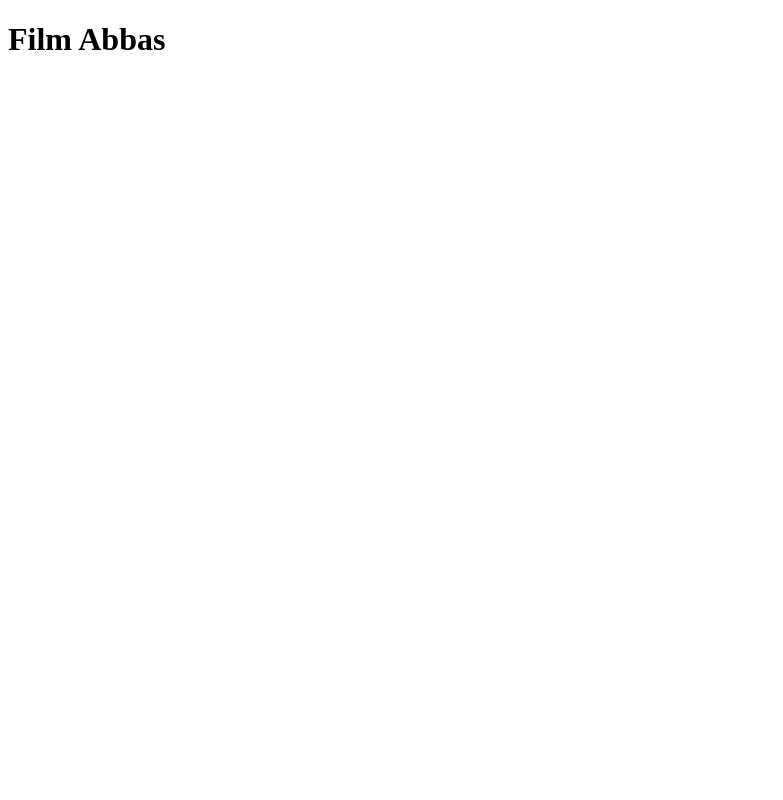
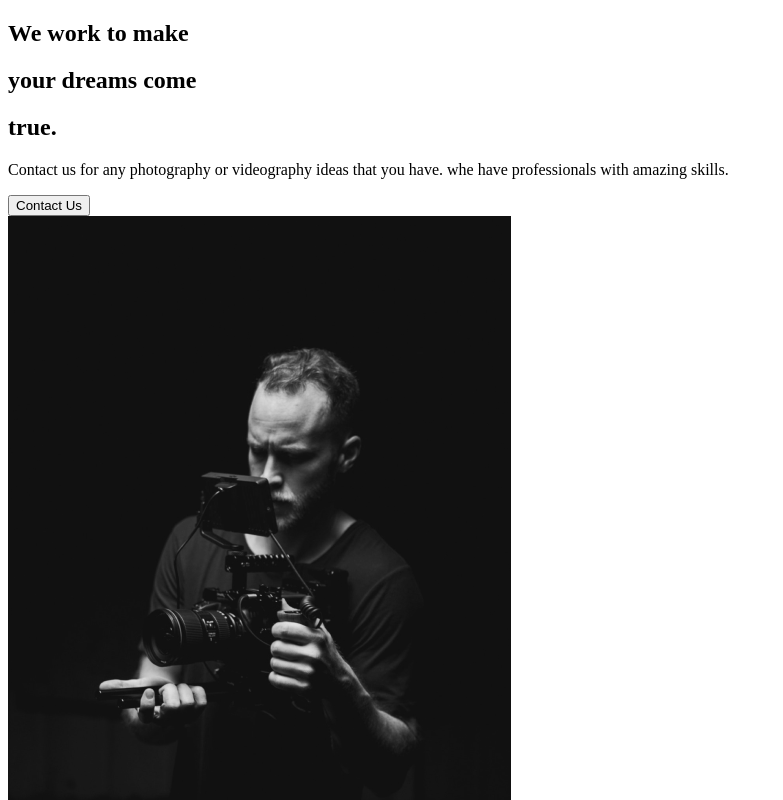
Before and after one commit to abbasrahmanii/react-capture, a React (Create React App) app: page / in a window 1280 px wide. Shown: the top 800 px of the page, without its empty margins (0-783 px from the left). Built offline with nearby package versions, Linux system fonts and the light colour scheme.

Commit message:
2.AboutSection

```diff
--- a/src/App.js
+++ b/src/App.js
@@ -1,8 +1,11 @@
+import React from "react";
+//Import Pages
+import AboutUs from "./pages/AboutUs";
 
 function App() {
   return (
     <div className="App">
-      <h1>Film Abbas</h1>
+      <AboutUs />
     </div>
   );
 }
--- /dev/null
+++ b/src/components/AboutSection.js
@@ -0,0 +1,27 @@
+import React from 'react';
+import home1 from '../img/home1.png';
+
+const AboutSection = () => {
+    return(
+        <div className="description">
+            <div className="title">
+                <div className="hide">
+                    <h2>We work to make</h2>
+                </div>
+                <div className="hide">
+                    <h2>your <span>dreams</span> come</h2>
+                </div>
+                <div className="hide">
+                    <h2>true.</h2>
+                </div>
+                <p>Contact us for any photography or videography ideas that you have. whe have professionals with amazing skills.</p>
+                <button>Contact Us</button>
+            </div>
+            <div className="image">
+                <img src={home1} alt="photographer" />
+            </div>
+        </div>
+    )
+}
+
+export default AboutSection;
--- /dev/null
+++ b/src/pages/AboutUs.js
@@ -0,0 +1,11 @@
+import React from "react";
+//Import Pages
+import AboutSection from "../components/AboutSection"
+
+const AboutUs = ()=> {
+    return(
+        <AboutSection />
+    )
+}
+
+export default AboutUs;
```
